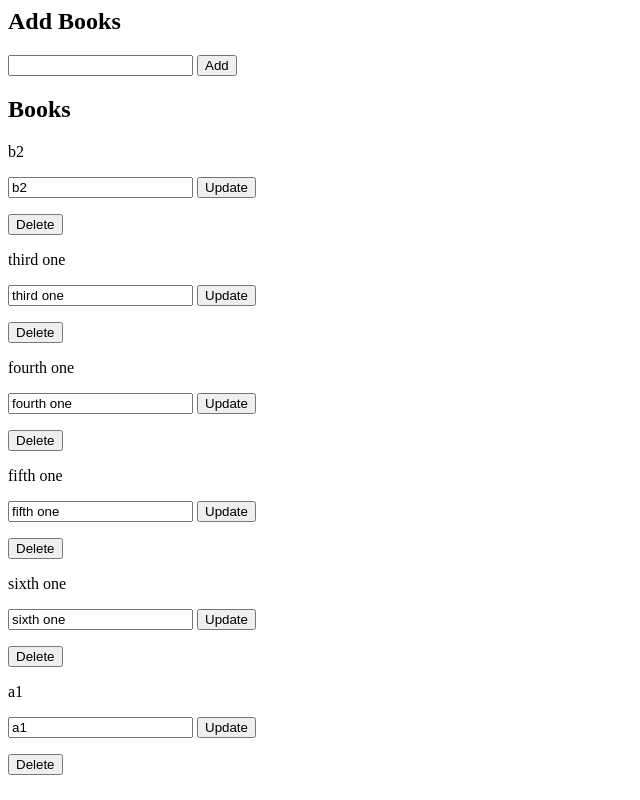
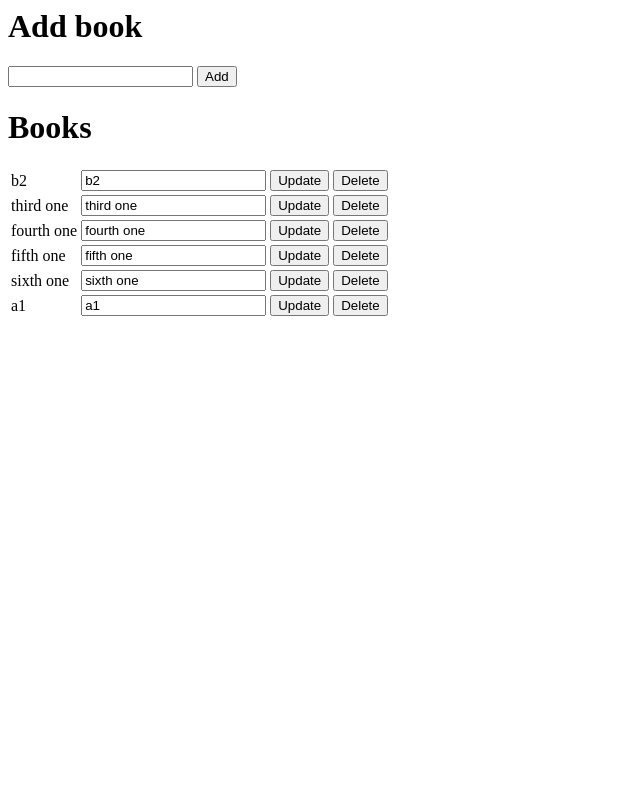
Before and after one commit to krishnakishored/py-trailers, a Flask app: page / in a window 1280 px wide. Shown: the whole page, without its empty margins (0-640 px from the left). Run offline with Flask 2, Linux system fonts and the light colour scheme; data comes from the database, SQL or seed files in the repository; both versions use the stored data as it was after the commit.

Commit message:
finishing touches

```diff
--- a/flask-crud-app/bookmanager.py
+++ b/flask-crud-app/bookmanager.py
@@ -21,22 +21,31 @@ class Book(db.Model):
 
 @app.route('/',methods=["GET","POST"])
 def home():
+    books = None
     if request.form:
-        # print(request.form)
-        book = Book(title=request.form.get('title'))
-        db.session.add(book)
+        try:
+            book = Book(title=request.form.get("title"))
+            db.session.add(book)
+            db.session.commit()
+        except Exception as e:
+            print("Failed to add book")
+            print(e)
+            return redirect("/")
+    books = Book.query.all()
+    return render_template("home.html", books=books)
+
+@app.route("/update", methods=["POST"])
+def update():
+    try:
+        newtitle = request.form.get("newtitle")
+        oldtitle = request.form.get("oldtitle")
+        book = Book.query.filter_by(title=oldtitle).first()
+        book.title = newtitle
         db.session.commit()
-    books = Book.query.all()
-    return render_template("home.html",books=books)
-
-@app.route("/update",methods=["POST"])
-def update():
-    newtitle = request.form.get("newtitle")
-    oldtitle = request.form.get("oldtitle")
-    book = Book.query.filter_by(title=oldtitle).first()
-    book.title = newtitle
-    db.session.commit()
-    return redirect('/')
+    except Exception as e:
+        print("Couldn't update book title")
+        print(e)
+    return redirect("/")
 
 @app.route("/delete", methods=["POST"])
 def delete():
--- a/flask-crud-app/templates/home.html
+++ b/flask-crud-app/templates/home.html
@@ -1,26 +1,33 @@
 <html>
   <body>
-    <h2>Add Books</h2>
+    <h1>Add book</h1>
     <form method="POST" action="/">
       <input type="text" name="title">
       <input type="submit" value="Add">
     </form>
-    <h2>Books</h2>
 
+    <h1>Books</h1>
+    <table>
       {% for book in books %}
-      <p>{{ book.title }}</p>
-
-      <form method="POST" action="./update">
+        <tr>
+          <td>
+            {{book.title}}
+          </td>
+          <td>
+            <form method="POST" action="./update" style="display: inline">
               <input type="hidden" value="{{book.title}}" name="oldtitle">
               <input type="text" value="{{book.title}}" name="newtitle">
               <input type="submit" value="Update">
             </form>
-
-      <form method="POST" action="./delete">
+          </td>
+          <td>
+            <form method="POST" action="./delete" style="display: inline">
               <input type="hidden" value="{{book.title}}" name="title">
               <input type="submit" value="Delete">
             </form>
-
+          </td>
+        </tr>
       {% endfor %}
+    </table>
   </body>
 </html>
```
Also changed, not shown: flask-crud-app/bookdatabase.db. Lines whose indentation alone changed are shown as unchanged.
